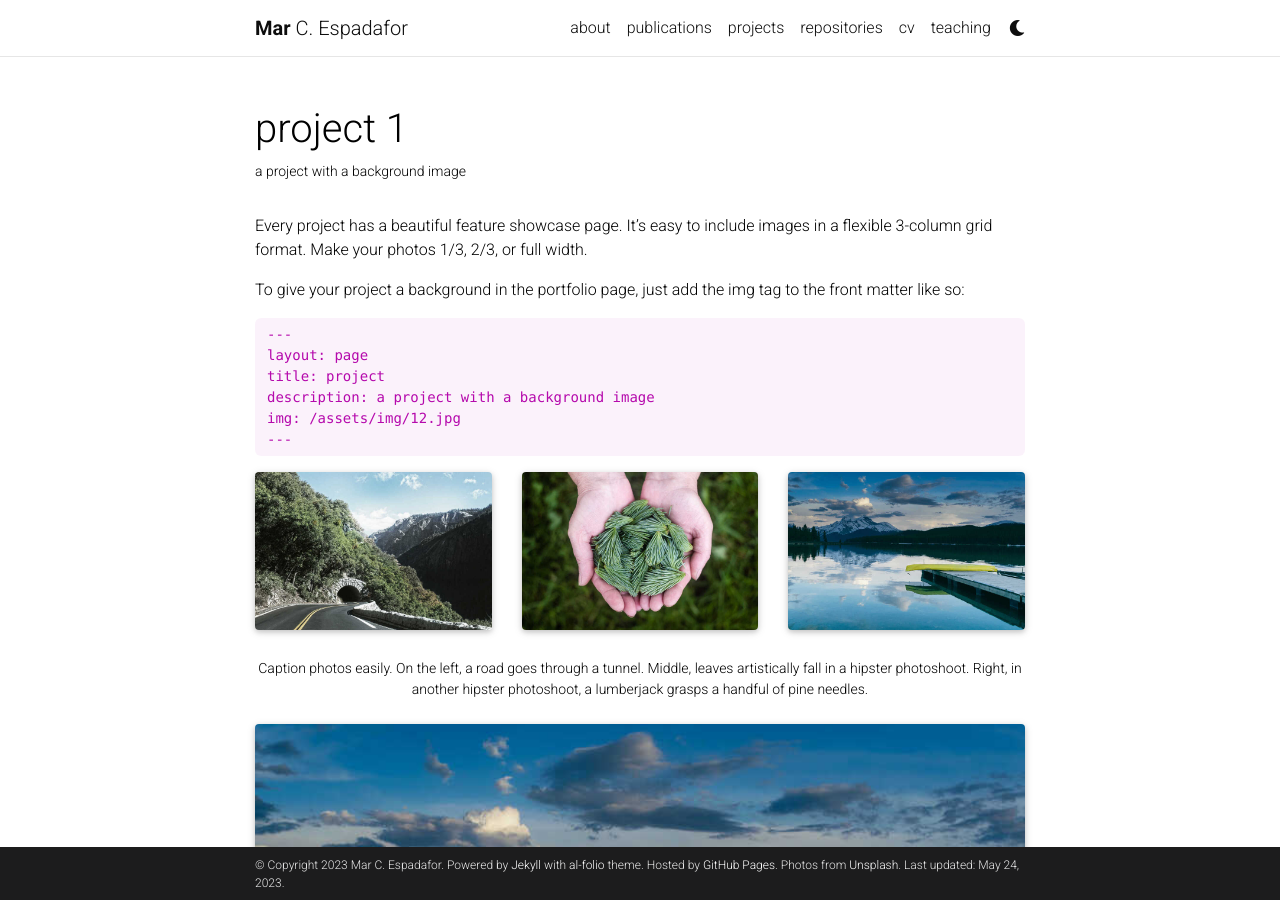
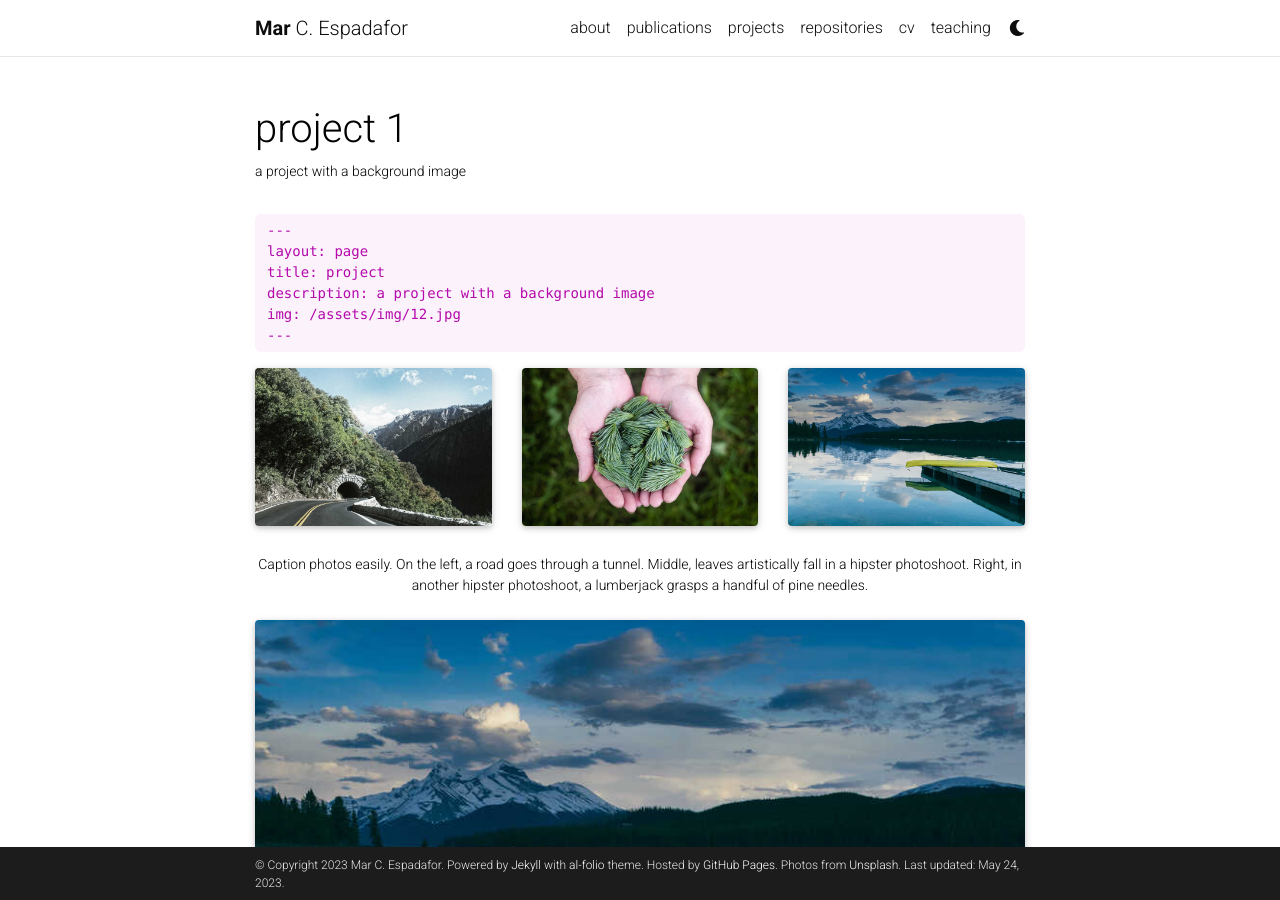
Before and after one commit to marespadafor/marespadafor.github.io, a Jekyll site: the page built from _projects/1_project.md, in a window 1280 px wide and 900 px high. Built offline with Jekyll 4.4.1, drawn with Linux system fonts in a browser that asks for light colours; full-size pictures stand in for the smaller copies a plugin makes; comment, search, counter and statistics services are not loaded; a style sheet for code colours, icons or effects is not loaded.

Commit message:
new project pic produc?

```diff
--- a/_projects/1_project.md
+++ b/_projects/1_project.md
@@ -7,11 +7,6 @@
 category: work
 ---
 
-Every project has a beautiful feature showcase page.
-It's easy to include images in a flexible 3-column grid format.
-Make your photos 1/3, 2/3, or full width.
-
-To give your project a background in the portfolio page, just add the img tag to the front matter like so:
 
     ---
     layout: page
```
